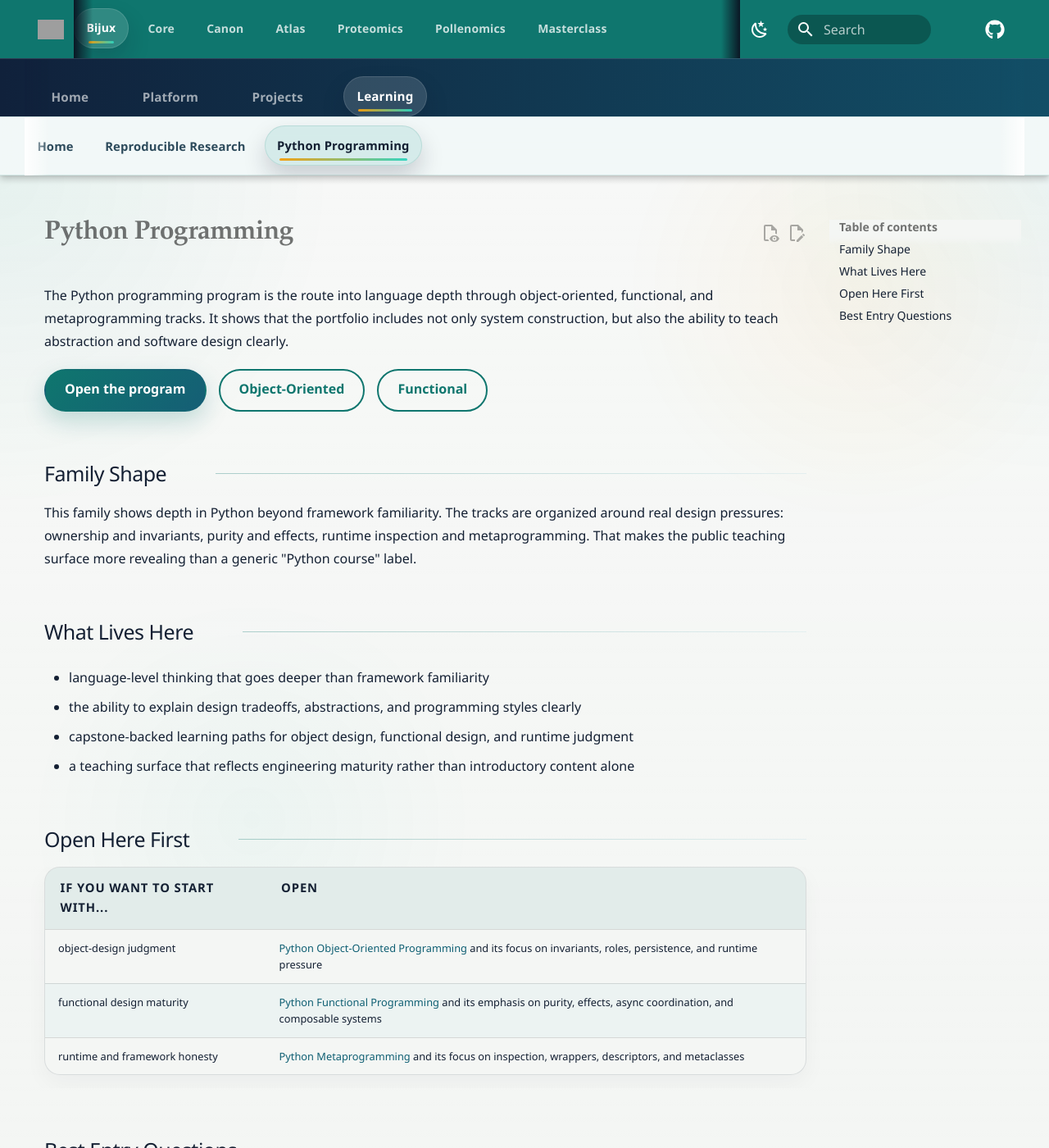
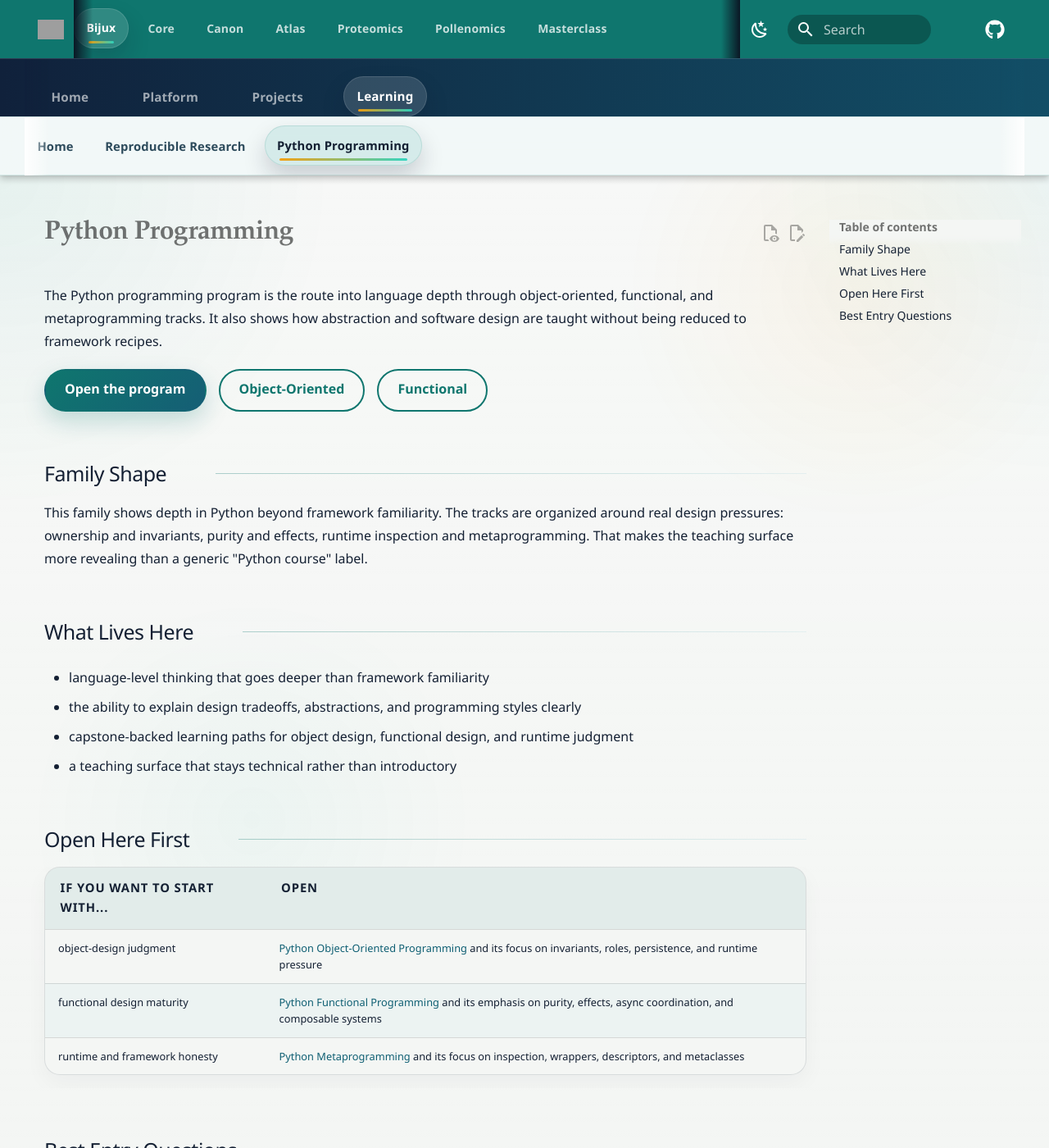
Before and after one commit to bijux/bijux.github.io, an MkDocs documentation site: the page built from docs/learning/python-programming.md, in a window 1280 px wide and 1400 px high. Shown: the whole window at 82% size. Built offline with MkDocs 1.6.1 and Material for MkDocs 9.7.7, drawn with Linux system fonts in a browser that asks for light colours; comment, search, counter and statistics services are not loaded; some of the changed text lies outside the part shown; grey boxes are pictures that could not be loaded.

Commit message:
refactor(learning): tighten program and route guidance

```diff
--- a/docs/learning/python-programming.md
+++ b/docs/learning/python-programming.md
@@ -10,9 +10,9 @@ last_reviewed: 2026-04-12
 # Python Programming
 
 The Python programming program is the route into language depth through
-object-oriented, functional, and metaprogramming tracks. It shows that
-the portfolio includes not only system construction, but also the
-ability to teach abstraction and software design clearly.
+object-oriented, functional, and metaprogramming tracks. It also shows
+how abstraction and software design are taught without being reduced to
+framework recipes.
 
 <div class="bijux-quicklinks">
 <a class="md-button md-button--primary" href="https://bijux.io/bijux-masterclass/python-programming/">Open the program</a>
@@ -25,7 +25,7 @@ ability to teach abstraction and software design clearly.
 This family shows depth in Python beyond framework familiarity. The
 tracks are organized around real design pressures: ownership and
 invariants, purity and effects, runtime inspection and metaprogramming.
-That makes the public teaching surface more revealing than a generic
+That makes the teaching surface more revealing than a generic
 "Python course" label.
 
 ## What Lives Here
@@ -33,7 +33,7 @@ That makes the public teaching surface more revealing than a generic
 - language-level thinking that goes deeper than framework familiarity
 - the ability to explain design tradeoffs, abstractions, and programming styles clearly
 - capstone-backed learning paths for object design, functional design, and runtime judgment
-- a teaching surface that reflects engineering maturity rather than introductory content alone
+- a teaching surface that stays technical rather than introductory
 
 ## Open Here First
 
```
Also changed, not shown: other parts of docs/learning/python-programming.md (+1 -1 lines), docs/learning/index.md (+5 -6 lines), docs/learning/reproducible-research.md (+4 -4 lines), docs/reading-paths.md (+4 -4 lines).
